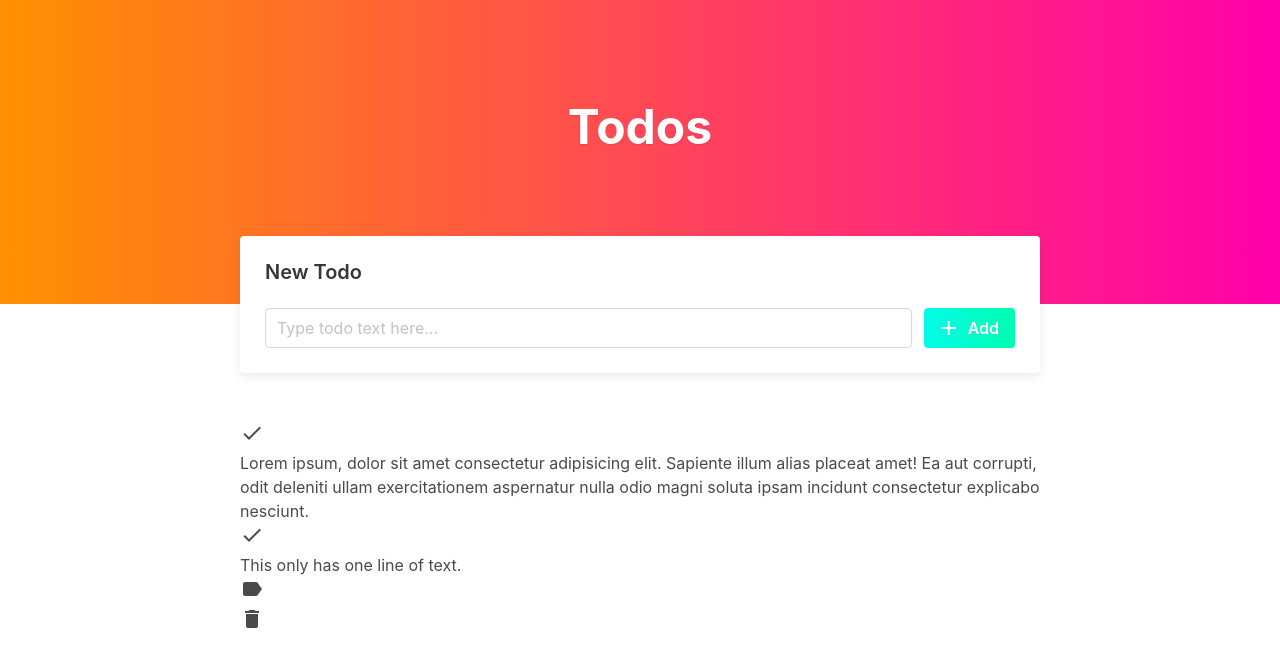
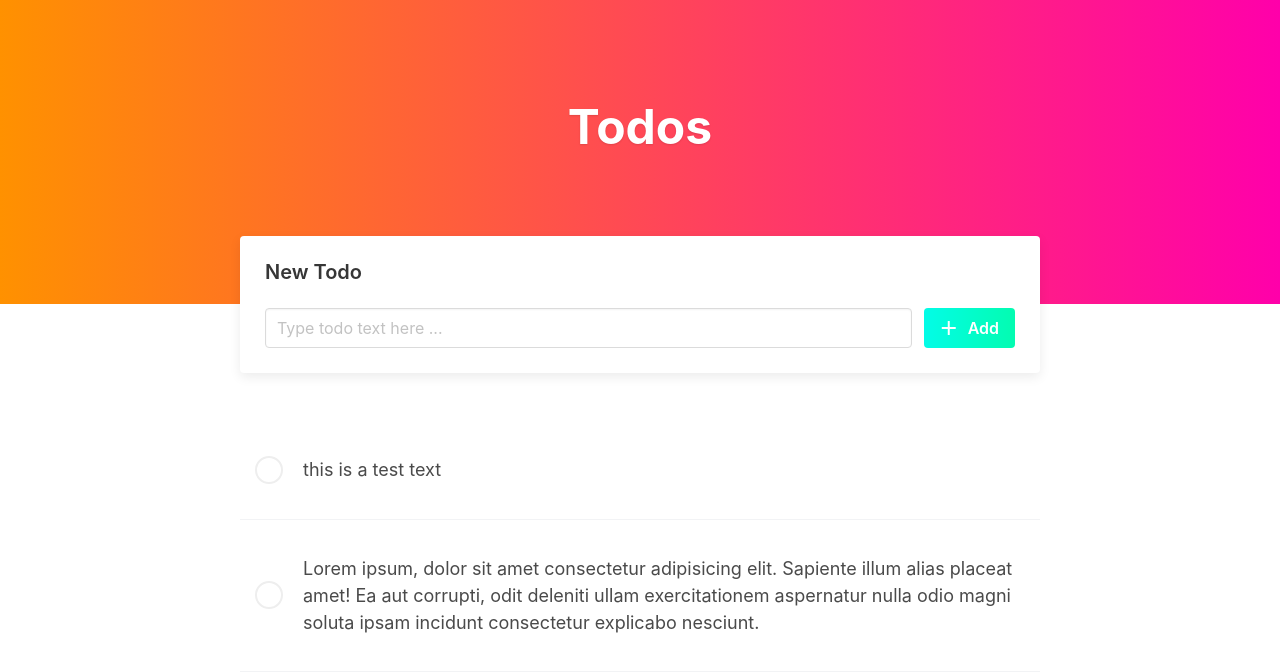
Before and after one commit to VladStepaniuk/Angular-ToDo-App, an Angular app: page / in a window 1280 px wide. Shown: the top 672 px of the page. Built offline with nearby package versions, Linux system fonts and the light colour scheme.

Commit message:
Added todo-item and logic

```diff
--- a/src/app/shared/data.service.ts
+++ b/src/app/shared/data.service.ts
@@ -6,7 +6,10 @@ import { ToDo } from './todo.model';
 })
 export class DataService {
 
-  todos: ToDo[]
+  todos: ToDo[] = [
+    new ToDo('this is a test text'),
+    new ToDo('Lorem ipsum, dolor sit amet consectetur adipisicing elit. Sapiente illum alias placeat amet! Ea aut corrupti, odit deleniti ullam exercitationem aspernatur nulla odio magni soluta ipsam incidunt consectetur explicabo nesciunt.')
+  ]
 
   constructor() { }
 
--- a/src/app/shared/todo.model.ts
+++ b/src/app/shared/todo.model.ts
@@ -1,4 +1,7 @@
 export class ToDo{
-    text: string;
-    completed: boolean = false;
+
+    constructor(
+        public text: string,
+        public completed: boolean = false
+    ){}
 }
--- /dev/null
+++ b/src/app/todo-item/todo-item.component.html
@@ -0,0 +1,19 @@
+<div class="todo-item" (click)="onTodoClicked()" [class.completed]="todo.completed">
+    <div class="check-box">
+        <i class="material-icons">check</i>
+    </div>
+
+    <div class="todo-text">
+        {{ todo.text }}
+    </div>
+
+    <div class="todo-controls-box" appToolTipSingleton (click)="$event.stopPropagation()">
+        <div class="todo-control-button" appToolTip="Edit Todo" (click)="onEditClicked()">
+            <i class="material-icons">edit</i>
+        </div>
+
+        <div class="todo-control-button is-danger" appToolTip="Delete Todo" (click)="onDeleteClicked()">
+            <i class="material-icons">delete</i>
+        </div>
+    </div>
+</div>
--- /dev/null
+++ b/src/app/todo-item/todo-item.component.scss
@@ -0,0 +1,125 @@
+.todo-item {
+    display: flex;
+    align-items: center;
+
+    position: relative;
+
+    cursor: pointer;
+
+    font-size: 18px;
+
+    padding: 35px 15px;
+
+    border-bottom: 1px solid #f2f3f5;
+
+    &.completed {
+        color: #aaa;
+    }
+}
+
+.todo-item .check-box {
+    display: flex;
+
+    flex-shrink: 0;
+
+    border: 2px solid #eee;
+    border-radius: 50%;
+
+    margin-right: 20px;
+
+    height: 28px;
+    width: 28px;
+
+    transition: background-color 0.2s, border-color 0.2s;
+
+    i.material-icons {
+        font-size: 20px;
+        margin: auto;
+
+        color: #333;
+
+        // hide by default
+        opacity: 0;
+
+        transition: opacity 0.2s;
+    }
+}
+
+.todo-item:hover .check-box {
+    background: #eee;
+    i.material-icons {
+        opacity: 0.28;
+    }
+}
+
+.todo-item.completed .check-box {
+    background: rgb(11, 223, 170);
+    border-color: rgb(11, 223, 170);
+
+    i.material-icons {
+        opacity: 1;
+    }
+}
+
+.todo-item .todo-controls-box {
+    position: absolute;
+    bottom: 0;
+    right: 5px;
+
+    display: flex;
+
+    // hide by default
+    opacity: 0;
+    visibility: hidden;
+    transform: translateY(2px);
+
+    transition: opacity 0.2s, visibility 0.2s, transform 0.2s;
+}
+
+.todo-item:hover .todo-controls-box {
+    opacity: 1;
+    visibility: visible;
+    transition-delay: 0.4s;
+
+    transform: translateY(0);
+}
+
+.todo-controls-box .todo-control-button {
+    display: flex;
+    background: #f5f7f8;
+
+    padding: 7px 10px;
+
+    i.material-icons {
+        color: #555;
+        font-size: 20px;
+    }
+
+    &:hover {
+        background: #eee;
+
+        i.material-icons {
+            color: #333;
+        }
+    }
+
+    &:active {
+        background: #e5e7e8;
+    }
+
+    &:first-of-type {
+        border-top-left-radius: 7px;
+    }
+
+    &:last-of-type {
+        border-top-right-radius: 7px;
+    }
+}
+
+.todo-controls-box .todo-control-button.is-danger:hover i.material-icons {
+    color: rgb(155, 27, 27);
+}
+
+.todo-controls-box .todo-control-button.is-danger:active i.material-icons {
+    color: rgb(189, 37, 37);
+}
--- /dev/null
+++ b/src/app/todo-item/todo-item.component.ts
@@ -0,0 +1,34 @@
+import { Component, Input, OnInit, Output, EventEmitter } from '@angular/core';
+import { ToDo } from '../shared/todo.model';
+
+@Component({
+  selector: 'app-todo-item',
+  templateUrl: './todo-item.component.html',
+  styleUrls: ['./todo-item.component.scss']
+})
+export class TodoItemComponent implements OnInit {
+
+  @Input() todo: ToDo
+
+  @Output() todoClicked: EventEmitter<void> = new EventEmitter()
+  @Output() editClicked: EventEmitter<void> = new EventEmitter()
+  @Output() deleteClicked: EventEmitter<void> = new EventEmitter()
+
+  constructor() { }
+
+  ngOnInit(): void {
+  }
+
+  onTodoClicked() {
+    this.todoClicked.emit()
+  }
+
+  onEditClicked() {
+    this.editClicked.emit()
+  }
+
+  onDeleteClicked() {
+    this.deleteClicked.emit()
+  }
+
+}
--- a/src/app/todos/todos.component.html
+++ b/src/app/todos/todos.component.html
@@ -1,65 +1,48 @@
 <section class="heading-section">
-
     <h1 class="title is-1 has-text-centered">Todos</h1>
-
   </section>
 
-<div class="container">
-
+  <div class="container add-todo-box-container">
     <div class="add-todo-box">
 
-        <form>
+      <form #form="ngForm" (ngSubmit)="onFormSubmit(form)">
         <h2 class="title is-5">New Todo</h2>
 
-            <div class="field is-grouped">
+        <div class="field is-grouped" style="margin: 0">
           <p class="control is-expanded">
-                    <input type="text" class="input" placeholder="Type todo text here...">
+            <input ngModel #todoTextField="ngModel" required minlength="2" name="text" class="input" type="text" placeholder="Type todo text here ...">
           </p>
           <p class="control">
-                    <a class="button alt-gradient-button">
+            <button type="submit" class="button alt-gradient-button">
               <i class="material-icons">add</i>
               Add
-                    </a>
+            </button>
           </p>
         </div>
+
+        <div *ngIf="todoTextField.invalid && showValidationErrors">
+          <p class="help is-danger" *ngIf="todoTextField.errors.required">Please enter the text of your todo</p>
+          <p class="help is-danger" *ngIf="todoTextField.errors.minlength">Todo text must be at least 2 characters</p>
+        </div>
       </form>
+
     </div>
-
   </div>
 
   <section class="section">
     <div class="container">
+
       <div class="todos-list">
 
-            <div class="todo-item completed">
-                <div class="check-box">
-                    <i class="material-icons">check</i>
-                </div>
-                <div class="todo-text">
-                    Lorem ipsum, dolor sit amet consectetur adipisicing elit. Sapiente illum alias placeat amet! Ea aut corrupti, odit deleniti ullam exercitationem aspernatur nulla odio magni soluta ipsam incidunt consectetur explicabo nesciunt.
-                </div>
+        <app-todo-item
+          *ngFor="let todo of todos"
+          [todo]="todo"
+          (todoClicked)="toggleCompleted(todo)"
+          (editClicked)="editTodo(todo)"
+          (deleteClicked)="deleteTodo(todo)"
+        ></app-todo-item>
+
       </div>
 
-            <div class="todo-item">
-                <div class="check-box">
-                    <i class="material-icons">check</i>
-                </div>
-                <div class="todo-text">
-                   This only has one line of text.
-                </div>
-
-                <div class="todo-controls-box">
-                    <div class="todo-control-button">
-                        <i class="material-icons">label</i>
-                    </div>
-                </div>
-
-                <div class="todo-controls-box">
-                    <div class="todo-control-button">
-                        <i class="material-icons">delete</i>
-                    </div>
-                </div>
-            </div>
-        </div>
     </div>
   </section>
--- a/src/app/todos/todos.component.ts
+++ b/src/app/todos/todos.component.ts
@@ -1,4 +1,7 @@
 import { Component, OnInit } from '@angular/core';
+import { ToDo } from '../shared/todo.model';
+import { DataService } from '../shared/data.service';
+import { NgForm } from '@angular/forms';
 
 @Component({
   selector: 'app-todos',
@@ -7,9 +10,46 @@ import { Component, OnInit } from '@angular/core';
 })
 export class TodosComponent implements OnInit {
 
-  constructor() { }
+  todos: ToDo[]
+  showValidationErrors: boolean
+
+  constructor(private dataService: DataService/*, private dialog: MatDialog*/) { }
 
   ngOnInit(): void {
+    this.todos = this.dataService.getAllTodos()
+  }
+
+  onFormSubmit(form: NgForm) {
+    if (form.invalid) return this.showValidationErrors = true
+
+    this.dataService.addTodo(new ToDo(form.value.text))
+
+    this.showValidationErrors = false
+    form.reset()
+  }
+
+  toggleCompleted(todo: ToDo) {
+    todo.completed = !todo.completed;
+  }
+
+  /*editTodo(todo: ToDo) {
+    const index = this.todos.indexOf(todo)
+
+    let dialogRef = this.dialog.open(EditTodoDialogComponent, {
+      width: '700px',
+      data: todo
+    });
+
+    dialogRef.afterClosed().subscribe((result) => {
+      if (result) {
+        this.dataService.updateTodo(index, result)
+      }
+    })
+  }*/
+
+  deleteTodo(todo: ToDo) {
+    const index = this.todos.indexOf(todo)
+    this.dataService.deleteTodo(index)
   }
 
 }
```
Also changed, not shown: src/app/app.module.ts (+6 -2 lines), 1 other file (tests, documents, lock files or other folders). Lines whose indentation alone changed are shown as unchanged.
